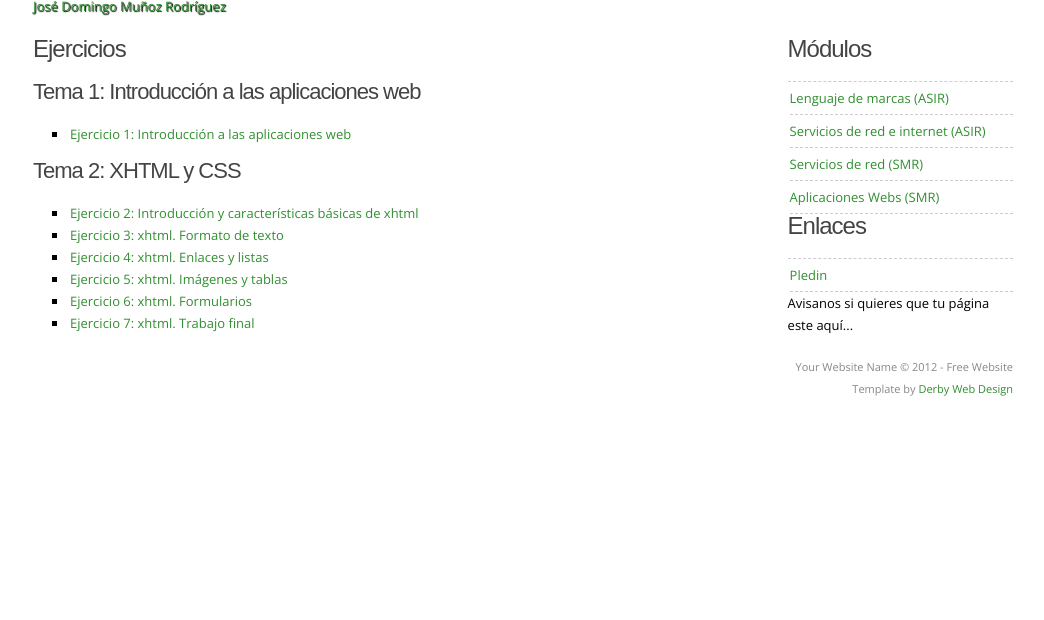
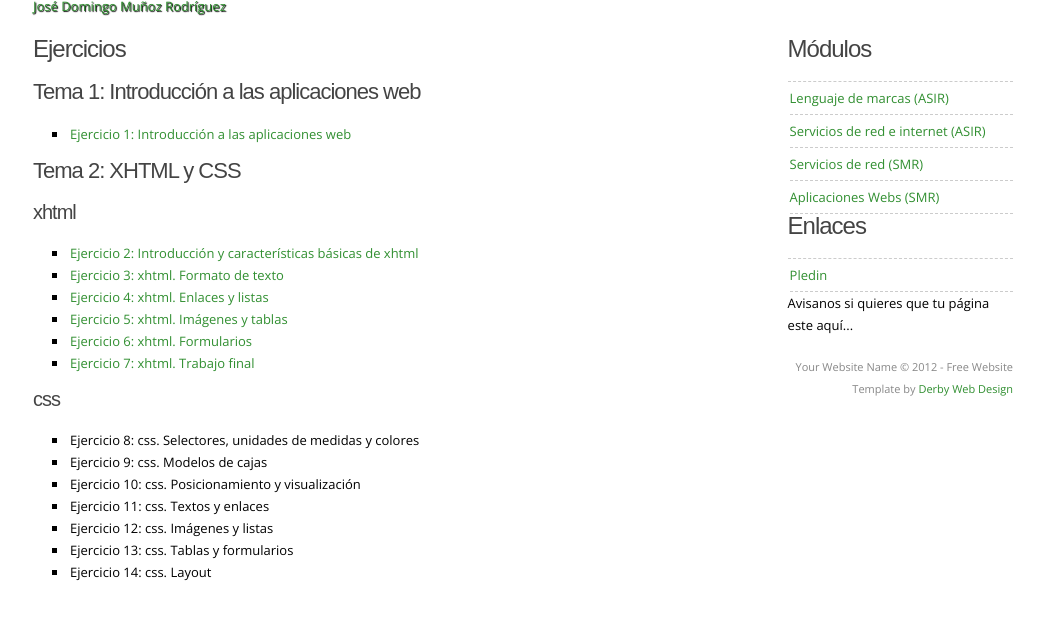
Before and after one commit to josedom24/josedom24.github.io, a Jekyll site: the page built from mod/aplweb/index.md, in a window 1280 px wide, cut to the strip 80-700 px from the top of the page. Shown: the whole strip, without its empty margins (117-1161 px from the left). Built offline with Jekyll 4.4.1, drawn with Linux system fonts in a browser that asks for light colours; nearby versions of some CDN libraries; some web fonts are replaced; library files that are not in the unit come from our copies.

Commit message:
Nuevo indice

```diff
--- a/mod/aplweb/index.md
+++ b/mod/aplweb/index.md
@@ -13,9 +13,21 @@ tagline: CFGM SMR
 
 #### Tema 2: XHTML y CSS
 
+#####xhtml
+
 * [Ejercicio 2: Introducción y características básicas de xhtml](ej2)
 * [Ejercicio 3: xhtml. Formato de texto](ej3)
 * [Ejercicio 4: xhtml. Enlaces y listas](ej4)
 * [Ejercicio 5: xhtml. Imágenes y tablas](ej5)
 * [Ejercicio 6: xhtml. Formularios](ej6)
 * [Ejercicio 7: xhtml. Trabajo final](ej7)
+
+#####css
+
+* Ejercicio 8: css. Selectores, unidades de medidas y colores
+* Ejercicio 9: css. Modelos de cajas
+* Ejercicio 10: css. Posicionamiento y visualización
+* Ejercicio 11: css. Textos y enlaces
+* Ejercicio 12: css. Imágenes y listas
+* Ejercicio 13: css. Tablas y formularios
+* Ejercicio 14: css. Layout
```
